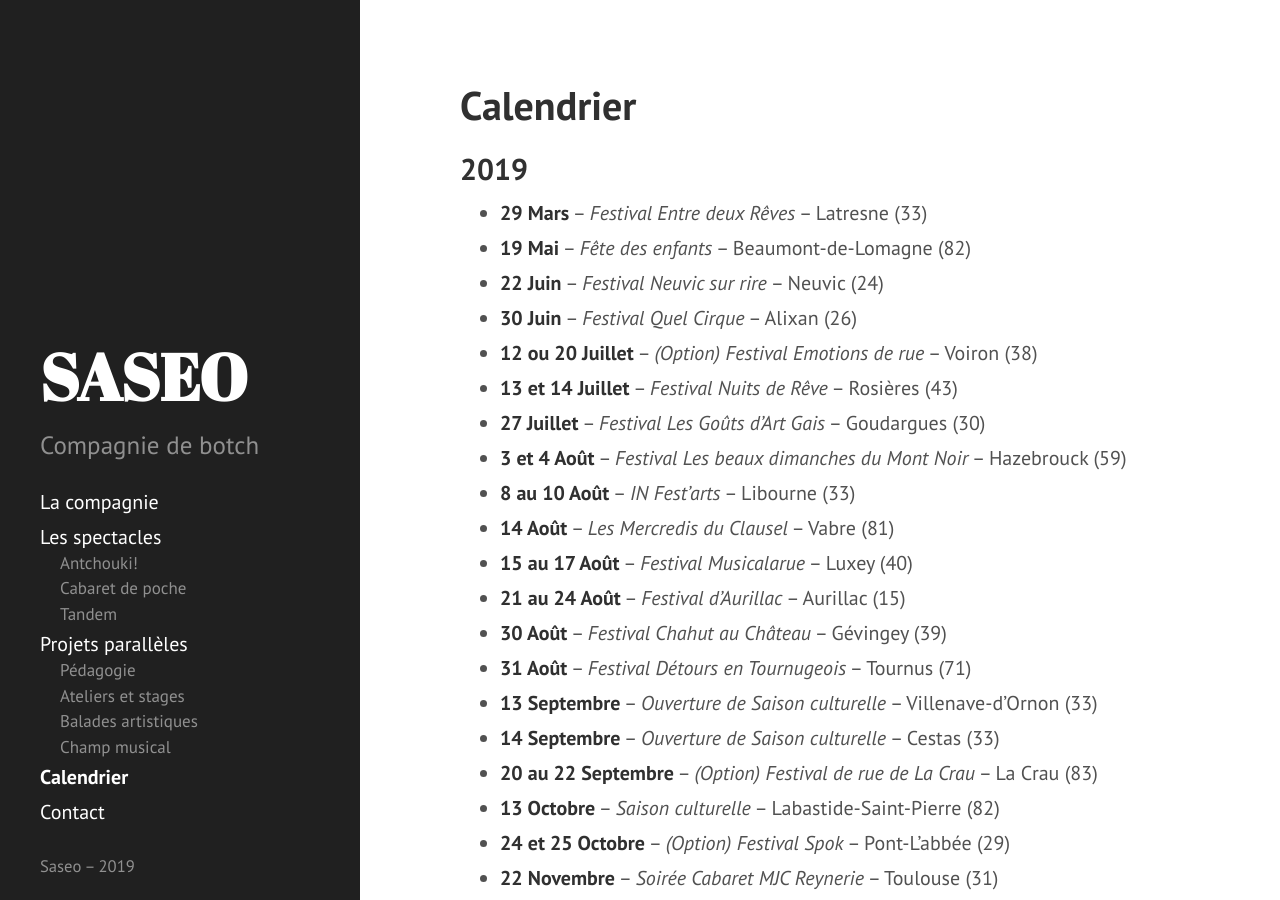
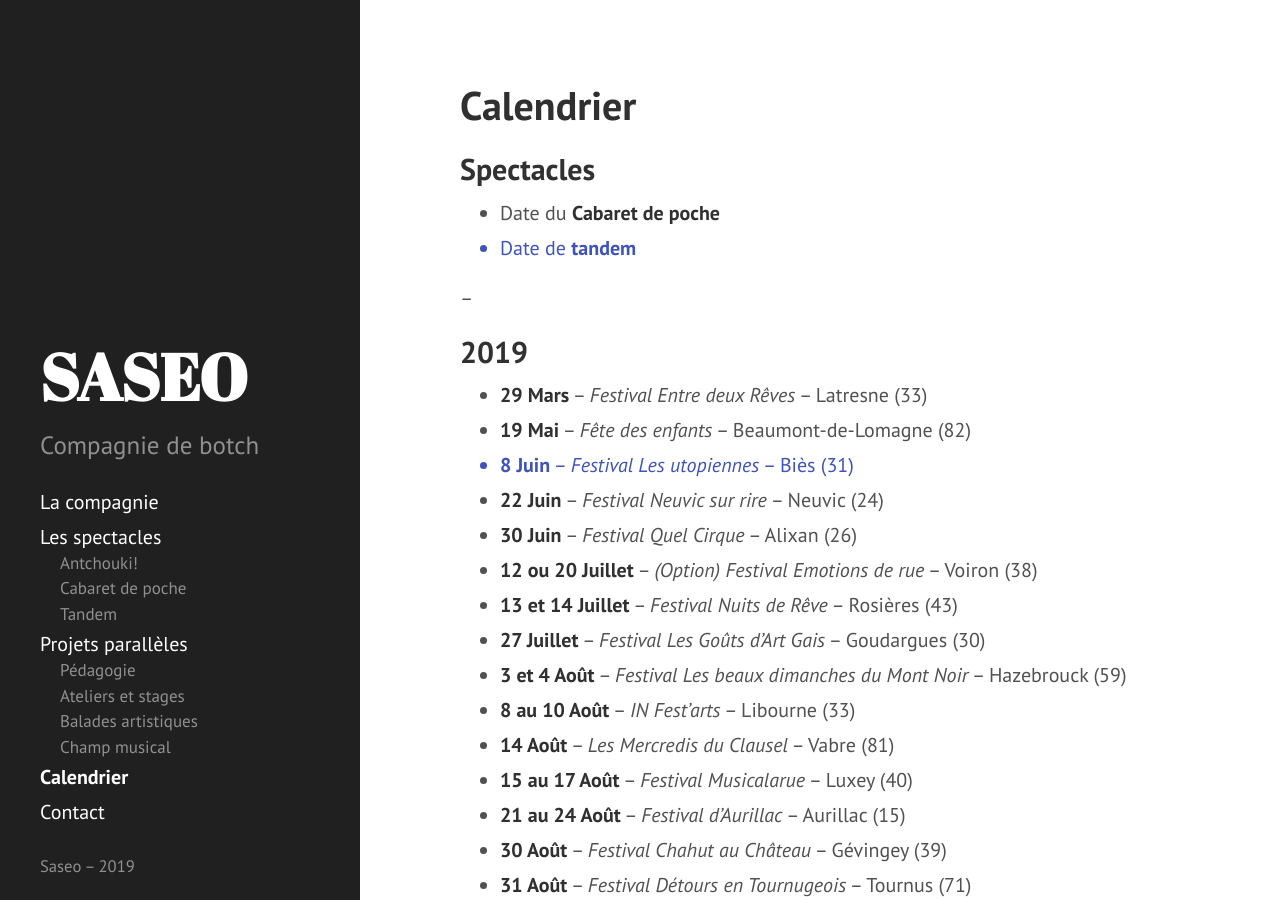
Before and after one commit to rizoom/saseo.org, a Jekyll site: the page built from calendrier.md, in a window 1280 px wide and 900 px high. Built offline with Jekyll 4.4.1, drawn with Linux system fonts in a browser that asks for light colours; some of the changed text lies outside the part shown.

Commit message:
remove 2016, add legend, add one tandem date

```diff
--- a/calendrier.md
+++ b/calendrier.md
@@ -4,10 +4,18 @@ title: Calendrier
 sidebar_order: 3
 ---
 
+## Spectacles
+
+- Date du **Cabaret de poche**
+- {:.tandem} Date de **tandem**
+
+--
+
 ## 2019
 
 - **29 Mars** -- _Festival Entre deux Rêves_ -- Latresne (33)
 - **19 Mai** -- _Fête des enfants_ -- Beaumont-de-Lomagne (82)
+- {:.tandem} **8 Juin** -- _Festival Les utopiennes_ -- Biès (31)
 - **22 Juin** -- _Festival Neuvic sur rire_ -- Neuvic (24)
 - **30 Juin** -- _Festival Quel Cirque_ -- Alixan (26)
 - **12 ou 20 Juillet** -- _(Option) Festival Emotions de rue_ -- Voiron (38)
@@ -90,12 +98,4 @@ sidebar_order: 3
 - **24 Novembre** -- _Saison culturelle_ -- Gaillac (81)
 - **10 Décembre** -- _Comité d'entreprise_ -- Figeac (46)
 - **20 Décembre** -- _Saison culturelle_ -- Vaour (81)
-- {:.tandem} **21 Décembre** -- _Ecole primaire_ -- Martiel (12)
-
----
-
-## 2016
-
-<p class="message">
-  <i class="fa fa-exclamation-triangle" aria-hidden="true"></i><span class="ml-2">En construction...</span>
-</p>
+- **21 Décembre** -- _Ecole primaire_ -- Martiel (12)
```
